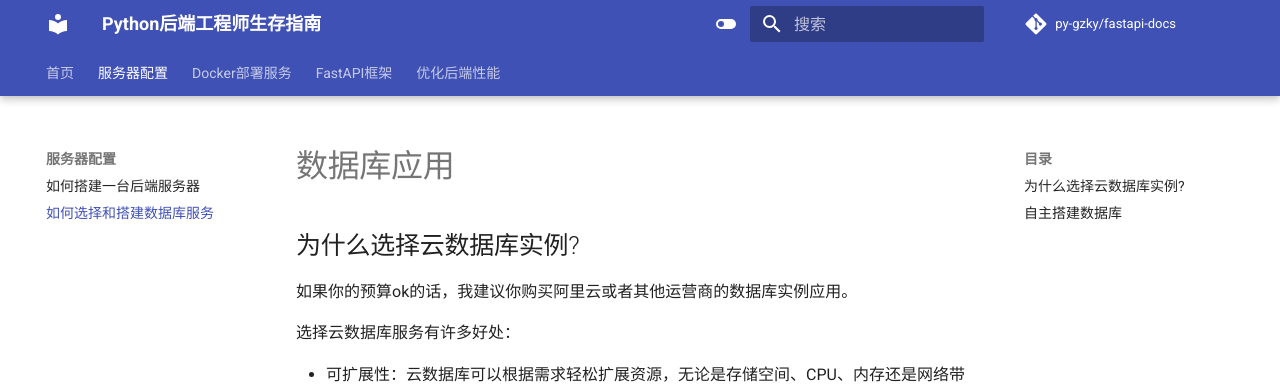
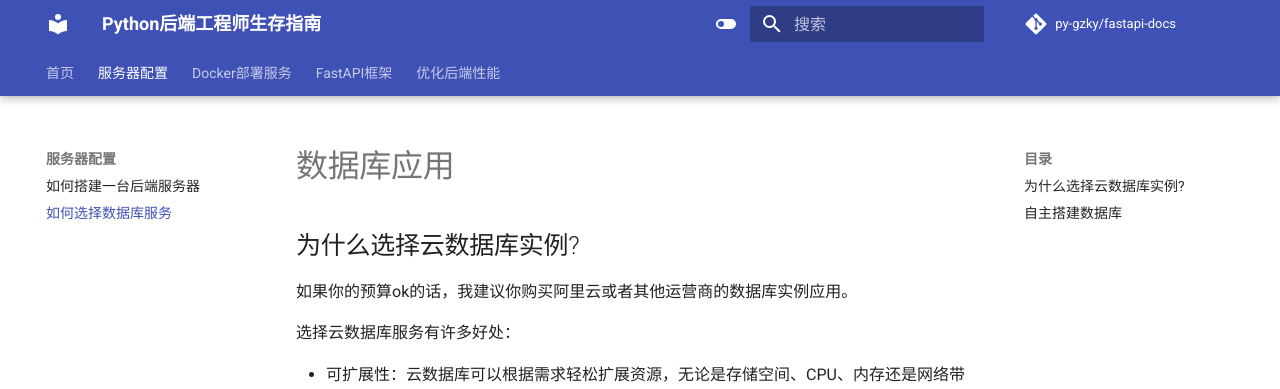
Before and after one commit to PY-GZKY/PythonBackendEngineerGuide, an MkDocs documentation site: the page built from docs/how-to-quickly-deploy-database.md, in a window 1280 px wide. Shown: the top 389 px of the page. Built offline with MkDocs 1.6.1 and Material for MkDocs 9.7.7, drawn with Linux system fonts in a browser that asks for light colours; comment, search, counter and statistics services are not loaded; some of the changed lines change nothing that is shown.

Commit message:
Update mkdocs.yml

```diff
--- a/mkdocs.yml
+++ b/mkdocs.yml
@@ -74,7 +74,7 @@ nav:
       - 首页: README.md
   - 服务器配置:
       - 如何搭建一台后端服务器: how-to-configure-server.md
-      - 如何选择和搭建数据库服务: how-to-quickly-deploy-database.md
+      - 如何选择数据库服务: how-to-quickly-deploy-database.md
   - Docker部署服务:
       - 如何使用 Docker 部署服务: how-to-deploy-using-docker.md
   - FastAPI框架:
```
